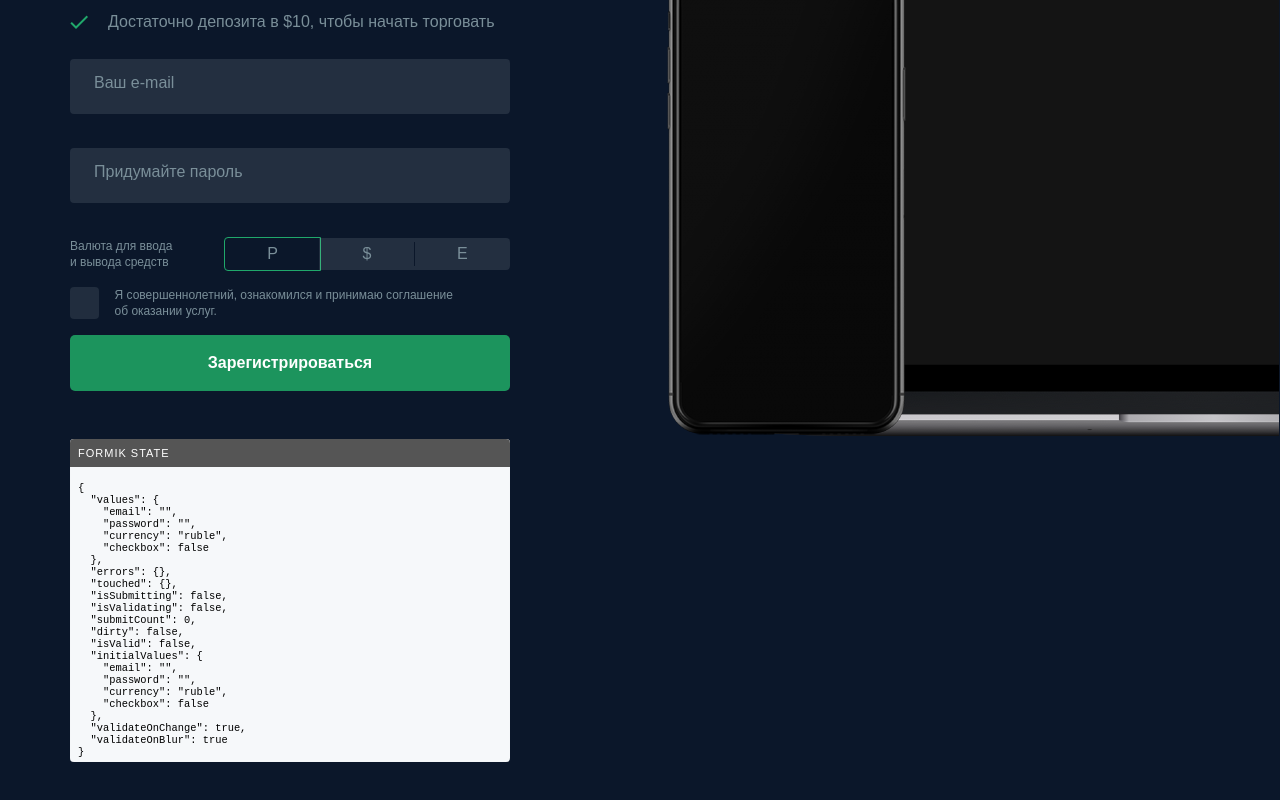
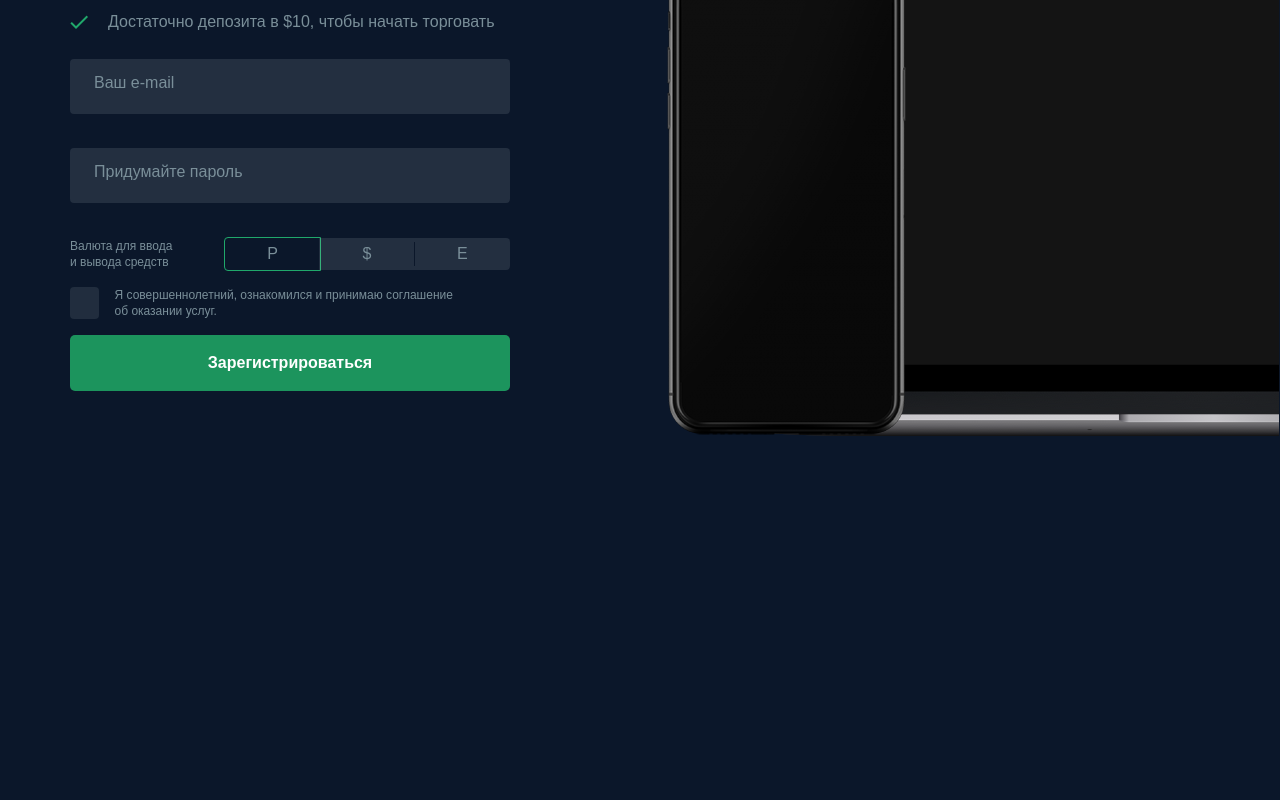
Before and after one commit to hornuglan/Dataduck-test-task, a React (Create React App) app: page / in a window 1280 px wide. Shown: the part 276-1076 px from the top of the page. After the commit the page ends 900 px from the top, so only its background shows below. Built offline with nearby package versions, Linux system fonts and the light colour scheme.

Commit message:
code was reformatted

```diff
--- a/src/components/App.js
+++ b/src/components/App.js
@@ -5,7 +5,7 @@ import SignUpForm from './SignUpForm';
 const App = () => (
   <div className="container">
     <div className="wrapper">
-                <Header/>
+      <Header />
       <div className="text">
         <div className="form-wrapper">
           <h1 className="text__title">Начните торговать  прямо сейчас</h1>
@@ -23,5 +23,4 @@ const App = () => (
   </div>
 )
 
-
 export default App;
--- a/src/components/Debugger.js
+++ /dev/null
@@ -1,45 +0,0 @@
-import React from 'react';
-import { FormikConsumer } from 'formik';
-
-export const Debug = () => (
-  <div
-    style={{
-      margin: '3rem 0',
-      borderRadius: 4,
-      background: '#f6f8fa',
-
-      boxShadow: '0 0 1px  #eee inset',
-    }}
-  >
-    <div
-      style={{
-        textTransform: 'uppercase',
-        fontSize: 11,
-        borderTopLeftRadius: 4,
-        borderTopRightRadius: 4,
-        fontWeight: 500,
-        padding: '.5rem',
-        background: '#555',
-        color: '#fff',
-        letterSpacing: '1px',
-      }}
-    >
-      Formik State
-    </div>
-    <FormikConsumer>
-      {({ validationSchema, validate, onSubmit, ...rest }) => (
-        <pre
-          style={{
-            fontSize: '.65rem',
-            padding: '.25rem .5rem',
-            overflowX: 'scroll',
-          }}
-        >
-          {JSON.stringify(rest, null, 2)}
-        </pre>
-      )}
-    </FormikConsumer>
-  </div>
-);
-
-export default Debug;
--- a/src/components/ErrorMessage.js
+++ b/src/components/ErrorMessage.js
@@ -1,9 +1,9 @@
 import React from 'react';
 
 const ErrorMessage = (props) => (
-    <div className="error-message">
-            {props.error}
-        </div>
+  <div className="error-message">
+    {props.error}
+  </div>
 )
 
 export default ErrorMessage;
--- a/src/components/SignIn.js
+++ b/src/components/SignIn.js
@@ -1,9 +1,9 @@
 import React from 'react';
 
 const SignIn = () => (
-    <div className="signIn">
-                    <button className="signIn__button">Войти</button>
-                </div>
+  <div className="signIn">
+    <button className="signIn__button">Войти</button>
+  </div>
 )
 
 export default SignIn;
--- a/src/components/SignUpForm.js
+++ b/src/components/SignUpForm.js
@@ -1,24 +1,23 @@
 import React from 'react';
-import {Field, Form, withFormik} from 'formik';
+import { Field, Form, withFormik } from 'formik';
 import * as Yup from 'yup';
 import ErrorMessage from './ErrorMessage';
 import ErrorPopUp from './ErrorPopUp';
-import Debug from './Debugger';
 
 
-const FormValid = ({values, errors, touched}) => (
+const FormValid = ({ values, errors, touched }) => (
   <Form className="form">
     <div className="form__wrapper">
       <div className="form__email">
         {touched.email && errors.email && <ErrorPopUp error={errors.email} />}
-                            <Field type="email" name="email" placeholder="" />
+        <Field type="email" name="email" placeholder="" id="email" />
         <label className="form__email-label" htmlFor="email">Ваш e-mail</label>
       </div>
     </div>
     <div className="form__wrapper">
       <div className="form__password">
         {touched.password && errors.password && <ErrorPopUp error={errors.password} />}
-                            <Field type="password" name="password" placeholder="" />
+        <Field type="password" name="password" placeholder="" id="password" />
         <label className="form__password-label" htmlFor="password">Придумайте пароль</label>
       </div>
     </div>
@@ -53,14 +52,11 @@ const FormValid = ({values, errors, touched}) => (
         <p className="checkbox__assignment">Я&nbsp;совершеннолетний, ознакомился и&nbsp;принимаю соглашение об&nbsp;оказании услуг.</p>
       </label>
     </div>
-                    {errors.emailAlreadyTaken && <ErrorMessage error={errors.emailAlreadyTaken}/>}
+    {errors.emailAlreadyTaken && <ErrorMessage error={errors.emailAlreadyTaken} />}
     <div className="form__button-wrapper">
       <button className="form__button" component="button" name="submit" type="submit">Зарегистрироваться</button>
     </div>
-                    <Debug />
-
   </Form>
-
 )
 
 const SignUpForm = withFormik({
@@ -78,7 +74,7 @@ const SignUpForm = withFormik({
     checkbox: Yup.boolean().oneOf([true], "Необходимо принять условия Соглашения")
   }),
   handleSubmit(values, { resetForm, setErrors, setSubmitting }) {
-            if(values.email === 'test@gmail.com') {
+    if (values.email === 'test@gmail.com') {
       setErrors({ emailAlreadyTaken: "Учётная запись с указанным e-mail уже существует" })
     } else {
       resetForm()
@@ -87,5 +83,4 @@ const SignUpForm = withFormik({
   }
 })(FormValid)
 
-
 export default SignUpForm;
--- a/src/stylesheets/style.css
+++ b/src/stylesheets/style.css
@@ -231,6 +231,7 @@
   -webkit-transition: all ease-out 0.3s;
   transition: all ease-out 0.3s;
   cursor: text;
+  box-sizing: content-box;
 }
 .form__email input[type="email"]:focus,
 .form__password input[type="email"]:focus,
@@ -259,14 +260,6 @@
 .form__email input[type="password"].error,
 .form__password input[type="password"].error {
   border: 1px solid #e15433;
-}
-.form__email input[type="email"]:-webkit-autofill,
-.form__password input[type="email"]:-webkit-autofill,
-.form__email input[type="password"]:-webkit-autofill,
-.form__password input[type="password"]:-webkit-autofill {
-  -webkit-box-shadow: inset 0 0 0 50px #212d3e !important;
-  -webkit-text-fill-color: #fff !important;
-  color: #fff !important;
 }
 .currency__type input[type="radio"] {
   display: none;
--- a/src/stylesheets/stylus/_form.styl
+++ b/src/stylesheets/stylus/_form.styl
@@ -83,6 +83,7 @@
         color: primary-text
         transition: all ease-out 0.3s
         cursor: text
+        box-sizing: content-box
       &:focus,
       &:not(:placeholder-shown)
         border: 1px solid #20A86B
@@ -91,10 +92,7 @@
           font-size: 12px
       &.error
         border: 1px solid bgerror
-      &:-webkit-autofill
-        -webkit-box-shadow: inset 0 0 0 50px #212d3e !important
-        -webkit-text-fill-color: #fff !important
-        color: #fff !important
+
 .currency__type
   input
     &[type="radio"]
```
Also changed, not shown: src/components/ErrorPopUp.js (+3 -4 lines), src/components/Header.js (indentation only). Lines whose indentation alone changed are shown as unchanged.
